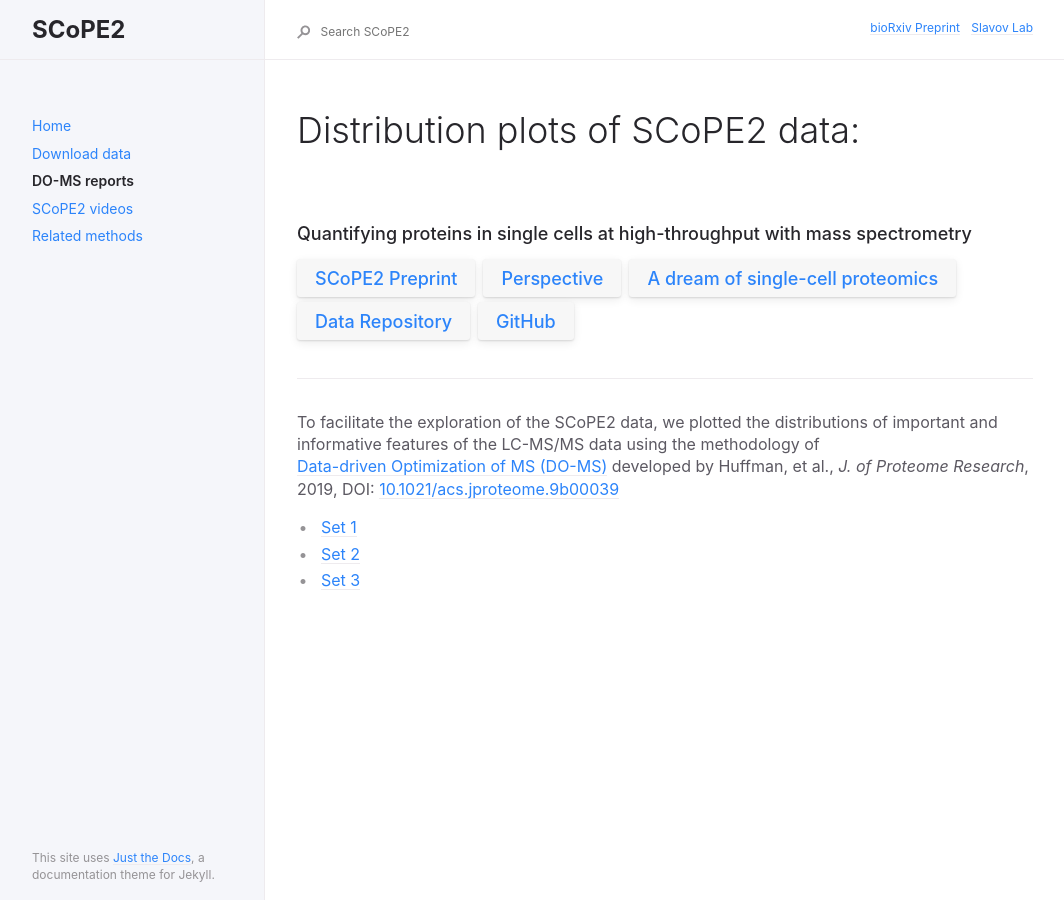
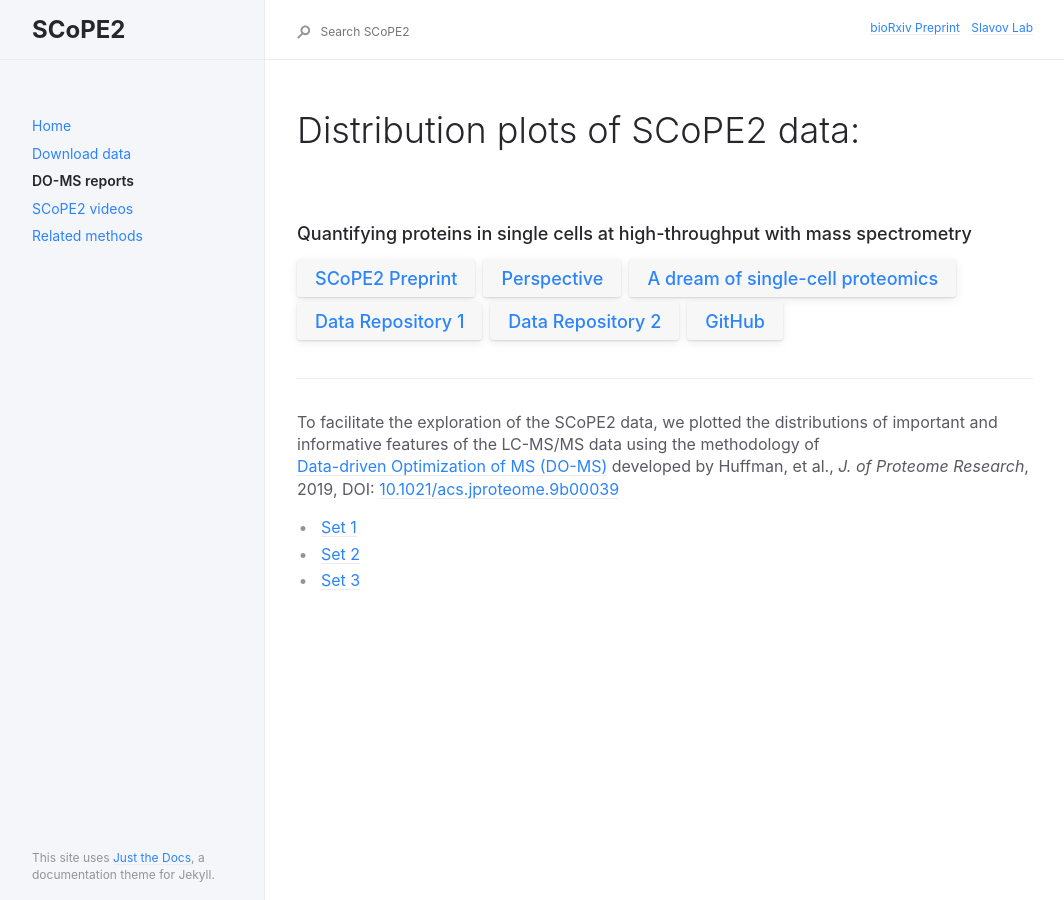
Before and after one commit to SlavovLab/SCoPE2, a Jekyll site: the page built from docs/docs/DO-MS_Reports.md, in a window 1280 px wide. Shown: the whole page, without its empty margins (91-1155 px from the left). Built offline with Jekyll 4.4.1, drawn with Linux system fonts in a browser that asks for light colours.

Commit message:
headers updated

```diff
--- a/docs/docs/DO-MS_Reports.md
+++ b/docs/docs/DO-MS_Reports.md
@@ -12,7 +12,7 @@ description: "explore single-cell proteomics data from SCoPE2, a second generati
 
 ### Quantifying proteins in single cells at high-throughput with mass spectrometry
 
-[SCoPE2 Preprint](https://www.biorxiv.org/content/10.1101/665307v1){: .btn .fs-5 .mb-4 .mb-md-0 .mr-2 }[Perspective](https://pubs.acs.org/doi/10.1021/acs.jproteome.8b00257){: .btn .fs-5 .mb-4 .mb-md-0 .mr-2}[A dream of single-cell proteomics](https://www.nature.com/articles/s41592-019-0540-6){: .btn .fs-5 .mb-4 .mb-md-0 .mr-2 }[Data Repository](ftp://massive.ucsd.edu/MSV000083945){: .btn .fs-5 .mb-4 .mb-md-0 .mr-2 }[GitHub](https://github.com/SlavovLab/SCoPE2/tree/master/code){: .btn .fs-5 .mb-4 .mb-md-0 }
+[SCoPE2 Preprint](https://doi.org/10.1101/665307){: .btn .fs-5 .mb-4 .mb-md-0 .mr-2 }[Perspective](https://pubs.acs.org/doi/10.1021/acs.jproteome.8b00257){: .btn .fs-5 .mb-4 .mb-md-0 .mr-2}[A dream of single-cell proteomics](https://www.nature.com/articles/s41592-019-0540-6){: .btn .fs-5 .mb-4 .mb-md-0 .mr-2 }[Data Repository 1](ftp://massive.ucsd.edu/MSV000083945){: .btn .fs-5 .mb-4 .mb-md-0 .mr-2 }[Data Repository 2](ftp://massive.ucsd.edu/MSV000084660){: .btn .fs-5 .mb-4 .mb-md-0 .mr-2 }[GitHub](https://github.com/SlavovLab/SCoPE2/tree/master/code){: .btn .fs-5 .mb-4 .mb-md-0 }
 
 ------------
 
```
Also changed, not shown: docs/docs/videos.md (+1 -1 lines).
